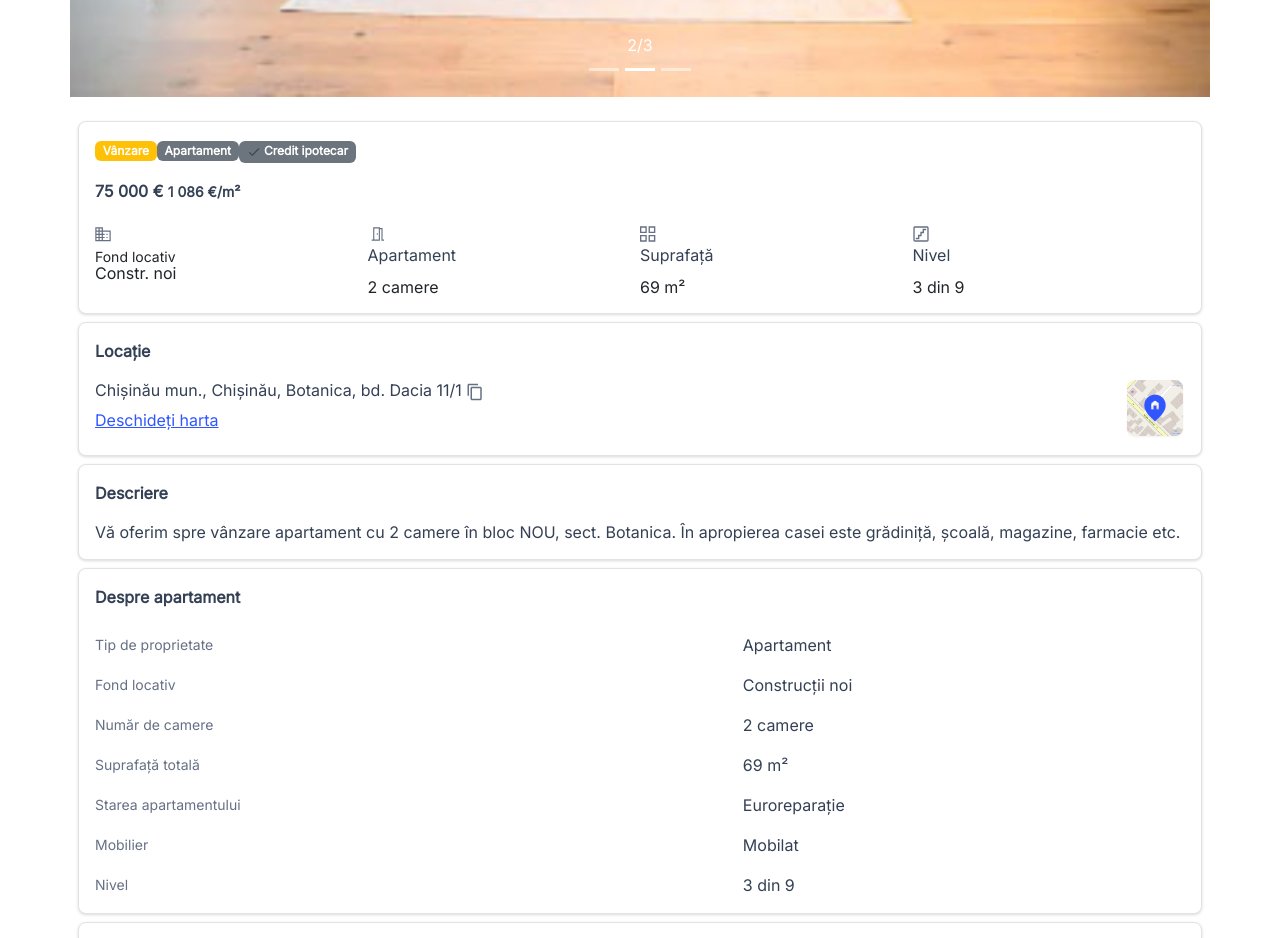
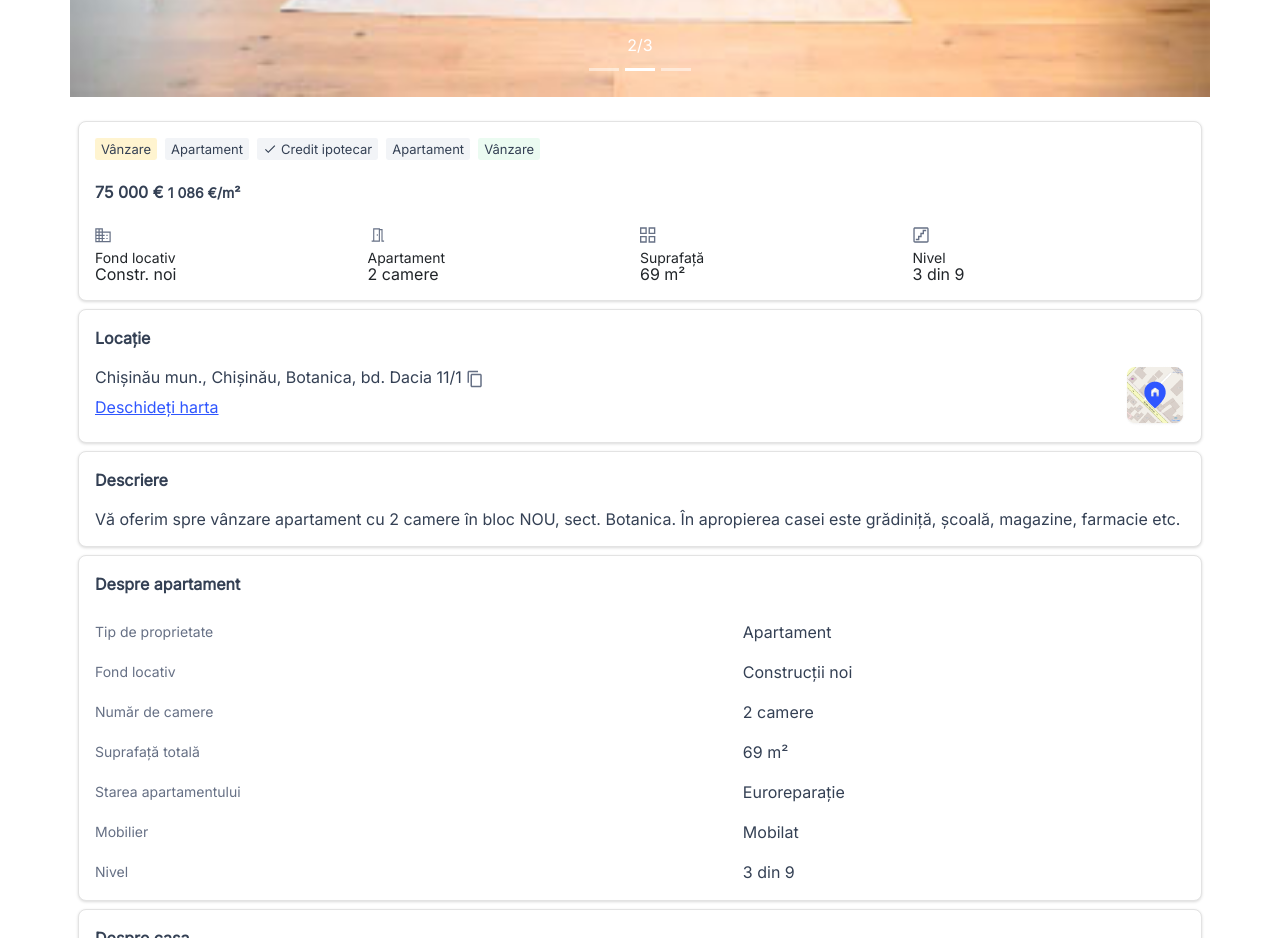
Before and after one commit to teratron/realoc, a React (Vite) app: page /realoc/property in a window 1280 px wide. Shown: the part 800-1738 px from the top of the page. Built offline with nearby package versions, Linux system fonts and the light colour scheme.

Commit message:
Property badges

```diff
--- a/src/assets/scss/_typography.scss
+++ b/src/assets/scss/_typography.scss
@@ -9,6 +9,14 @@
     font-size:   1rem;
     font-weight: 600;
     line-height: 1.5rem;
+    color:       #344054;
+}
+
+// 16/22/400
+%__t-card-text {
+    font-size:   1rem;
+    font-weight: 400;
+    line-height: 1.375rem;
     color:       #344054;
 }
 
@@ -28,10 +36,10 @@
     color:       #667085;
 }
 
-// 16/22/400
-%__t-card-text {
-    font-size:   1rem;
-    font-weight: 400;
-    line-height: 1.375rem;
+// 13/13/500
+%__t-badge-summary {
+    font-size:   .8125rem;
+    font-weight: 500;
+    line-height: 1;
     color:       #344054;
 }
--- a/src/assets/scss/app.scss
+++ b/src/assets/scss/app.scss
@@ -43,9 +43,9 @@ body {
 
 #app {
     display:            grid;
-    align-content:      space-between;
-    align-items:        start;
-    height:             100vh;
+    align-content: space-between;
+    align-items:   start;
+    height:        100vh;
     grid-template-rows: auto 1fr;
     grid-auto-rows:     auto;
     justify-items:      stretch;
@@ -317,7 +317,39 @@ body {
 }
 
 .property-summary {
+    > .badges {
+        flex-wrap: wrap;
 
+        @extend .d-flex, .mb-3;
+
+        > .badge {
+            align-items:   center;
+            flex-wrap:     nowrap;
+            height:        1.375rem;
+            padding-right: .375rem;
+            padding-left:  .375rem;
+            border-radius: .15rem;
+
+            @extend %__t-badge-summary;
+            @extend .d-flex, .me-2, .mb-1, .py-0;
+
+            &, &.bg-secondary {
+                background-color: #f2f4f7 !important;
+            }
+
+            &.bg-success {
+                background-color: #ebfbf1 !important;
+            }
+
+            &.bg-warning {
+                background-color: #fff4d0 !important;
+            }
+
+            > img {
+                @extend .me-1;
+            }
+        }
+    }
 }
 
 //**********************************************
--- a/src/pages/Property.tsx
+++ b/src/pages/Property.tsx
@@ -56,11 +56,13 @@ function Property() {
 
                 <div className="app-content">
                     <Card className="property-summary">
-                        <Card.Text>
+                        <div className="badges">
                             <Badge bg="warning">Vânzare</Badge>
                             <Badge bg="secondary">Apartament</Badge>
                             <Badge bg="secondary"><Image src={iconSelected}/> Credit ipotecar</Badge>
-                        </Card.Text>
+                            <Badge bg="secondary">Apartament</Badge>
+                            <Badge bg="success">Vânzare</Badge>
+                        </div>
                         <Card.Title>75 000 € <small>1 086 €/m²</small></Card.Title>
                         <div className="app-list-item">
                             <div>
@@ -70,17 +72,17 @@ function Property() {
                             </div>
                             <div>
                                 <div><Image src={iconDoor} height={20}/></div>
-                                <Card.Text>Apartament</Card.Text>
+                                <small>Apartament</small>
                                 <Card.Subtitle>2 camere</Card.Subtitle>
                             </div>
                             <div>
                                 <div><Image src={iconArea} height={16}/></div>
-                                <Card.Text>Suprafață</Card.Text>
+                                <small>Suprafață</small>
                                 <Card.Subtitle>69 m²</Card.Subtitle>
                             </div>
                             <div>
                                 <div><Image src={iconStair} height={16}/></div>
-                                <Card.Text>Nivel</Card.Text>
+                                <small>Nivel</small>
                                 <Card.Subtitle>3 din 9</Card.Subtitle>
                             </div>
                         </div>
```
